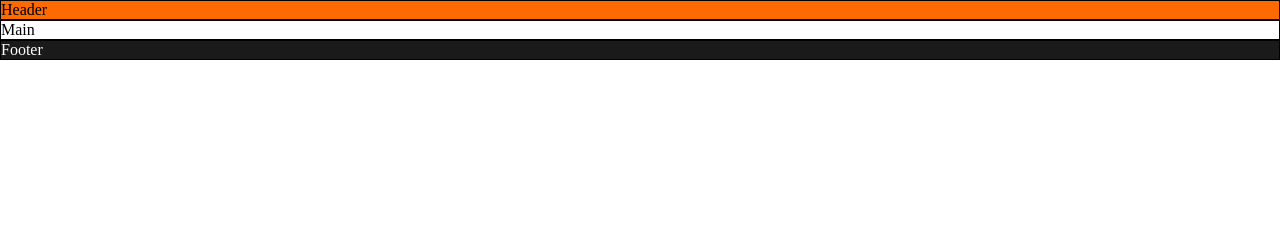
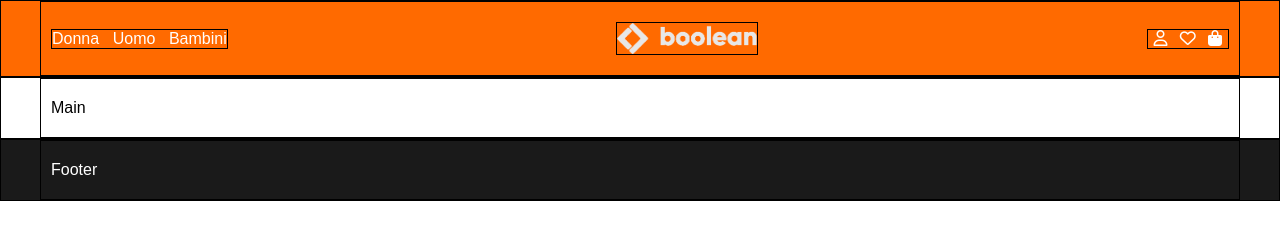
Before and after one commit to Andre050101/html-css-boolando, a plain HTML site: page index.html in a window 1280 px wide. Drawn offline with Linux system fonts and the light colour scheme.

Commit message:
Header done

```diff
--- a/css/style.css
+++ b/css/style.css
@@ -5,21 +5,73 @@
     box-sizing: border-box;
 }
 
+/*Debug*/
 .debug{
     border: 1px solid black;
 }
 
+/*Variabili*/
 :root{
     --Orange-header:#ff6a00;
     --Sostenibility-green: #008000;
     --footer-grey: #1a1a1a;
 }
 
+/*Container*/
+.container{
+    max-width: 1200px;
+    margin: 0 auto;
+    padding: 20px 10px;
+}
+
+.container-header1{
+    width: 15%;
+}
+.container-header3{
+    width: 7%;
+}
+
+/*Selettori*/
 header{
     background-color: var(--Orange-header);
+    color: white;
 }
 
 footer{
     background-color: var(--footer-grey);
     color: white;
 }
+
+body{
+    font-family: sans-serif;
+    font-size: 16px;
+}
+li{
+    list-style: none;
+}
+
+
+/*Flex*/
+.d-flex{
+    display: flex;
+}
+.s-between{
+    justify-content: space-between;
+}
+.s-around{
+    justify-content: space-around;
+}
+.f-end{
+    justify-content: flex-end;
+}
+.j-center{
+    justify-content: center;
+}
+.a-items-center{
+    align-items: center;
+}
+
+/*id*/
+#logo{
+    width: 140px;
+}
--- a/index.html
+++ b/index.html
@@ -5,19 +5,44 @@
         <meta name="viewport" content="width=device-width, initial-scale=1.0">
         <title>Document</title>
         <link rel="stylesheet" href="css/style.css">
+        <link rel="stylesheet" href="https://cdnjs.cloudflare.com/ajax/libs/font-awesome/6.6.0/css/all.min.css" integrity="sha512-Kc323vGBEqzTmouAECnVceyQqyqdsSiqLQISBL29aUW4U/M7pSPA/gEUZQqv1cwx4OnYxTxve5UMg5GT6L4JJg==" crossorigin="anonymous" referrerpolicy="no-referrer" />
     </head>
 
     <body>
         <header class="debug">
-            Header
+           <nav class="debug container d-flex s-between a-items-center">
+                <div class="debug container-header1">
+                    <ul class="d-flex s-between">
+                        <li>Donna</li>
+                        <li>Uomo</li>
+                        <li>Bambini</li>
+                    </ul>
+                </div>
+                <div class="debug">
+                    <div class="d-flex j-center">
+                        <img id="logo" src="img/boolean-logo.png" alt="">
+                    </div>
+                </div>
+                <div class="debug container-header3">
+                    <ul class="d-flex s-around">
+                        <li><i class="fa-regular fa-user"></i></li>
+                        <li><i class="fa-regular fa-heart"></i></li>
+                        <li><i class="fa-solid fa-bag-shopping"></i></li>
+                    </ul>
+                </div>
+           </nav>
         </header>
 
         <main class="debug">
-            Main
+            <nav class="debug container">
+                Main
+            </nav>
         </main>
 
         <footer class="debug">
-            Footer
+            <nav class="debug container">
+                Footer
+            </nav>
         </footer>
     </body>
 </html>
```
Also changed, not shown: img/1.webp (added), img/1b.webp (added), img/2.webp (added), img/2b.webp (added), img/3.webp (added), img/3b.webp (added), img/4.webp (added), img/4b.webp (added), img/5.webp (added), img/5b.webp (added), img/6.webp (added), img/6b.webp (added), img/boolean-logo.png (added).
